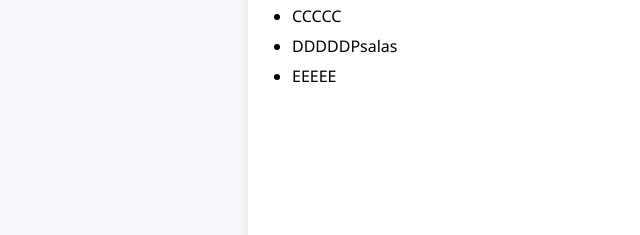
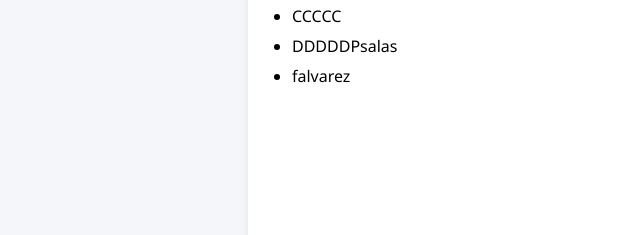
Before and after one commit to yobelito/labSSTDevOps, a plain HTML site: page index.html in a window 1280 px wide. Shown: the part 293-528 px from the top of the page, 68-708 px from the left. Drawn offline with Linux system fonts and the light colour scheme.

Commit message:
Update index.html

```diff
--- a/index.html
+++ b/index.html
@@ -50,7 +50,7 @@
             <li>BBBBB</li>
             <li>CCCCC</li>
             <li>DDDDDPsalas</li>
-            <li>EEEEE</li>
+            <li>falvarez</li>
         </ul>
     </div>
     <div>
```
